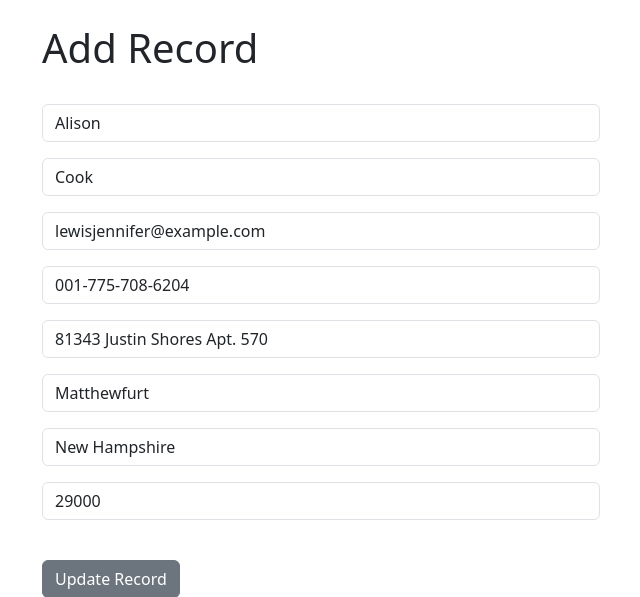
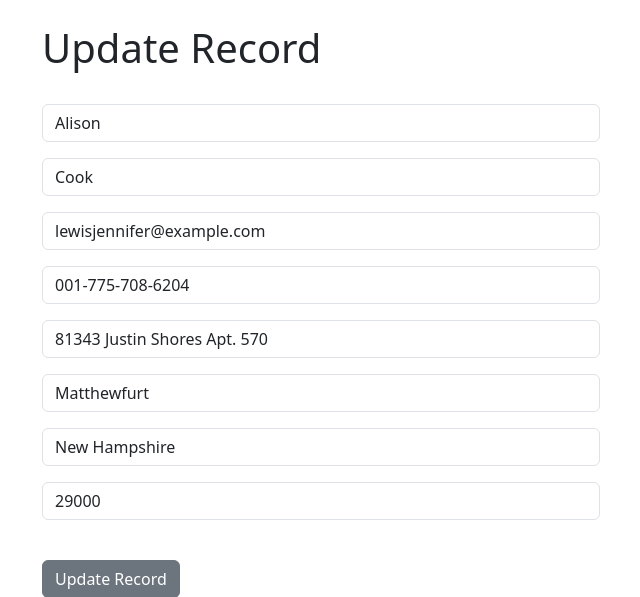
Before and after one commit to AflaxCade/Django-CRM, a Django app: page /update_record/1 in a window 1280 px wide. Shown: the part 56-653 px from the top of the page, without its empty margins (319-959 px from the left). Run offline with Django 5.2, Linux system fonts and the light colour scheme; a user stored in the database is signed in; data comes from the database, SQL or seed files in the repository.

Commit message:
Update update_record.html

```diff
--- a/website/templates/update_record.html
+++ b/website/templates/update_record.html
@@ -2,7 +2,7 @@
 {% block content %}
 
 <div class="col-md-6 offset-md-3">
-    <h1>Add Record</h1>
+    <h1>Update Record</h1>
     <br />
 
     <form method="POST">
```
